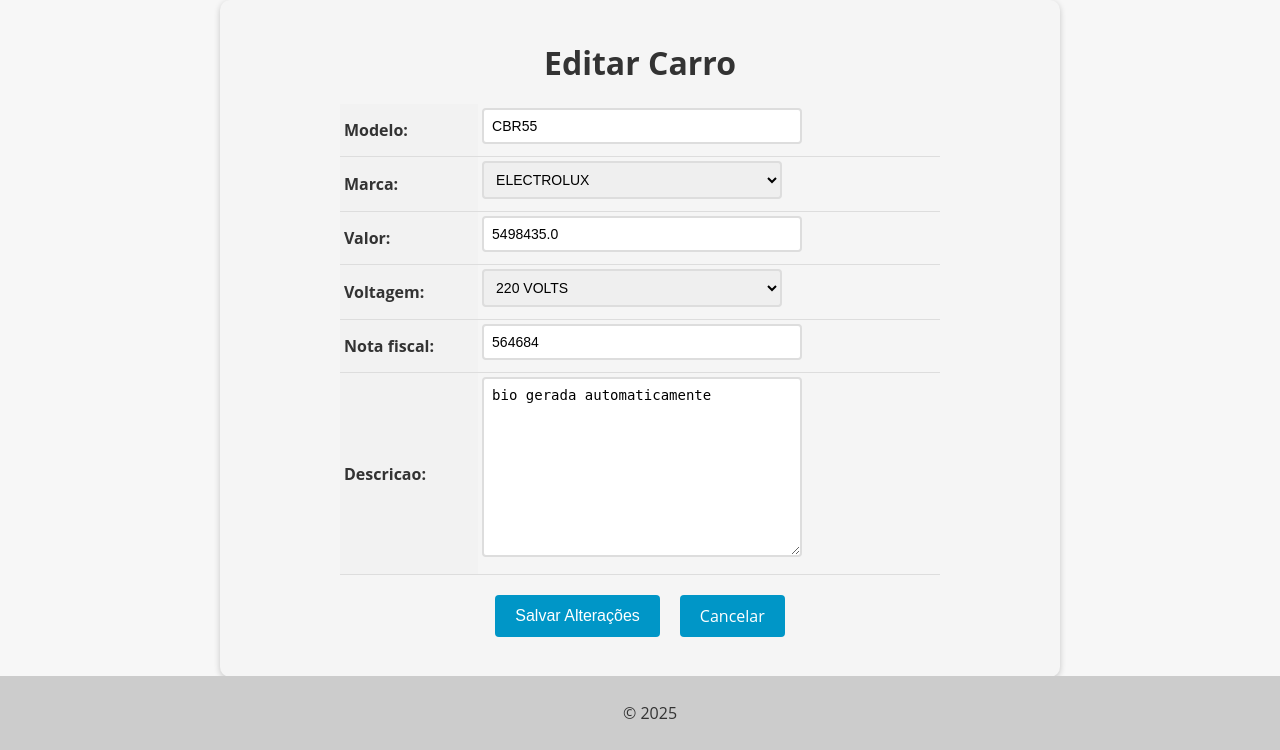
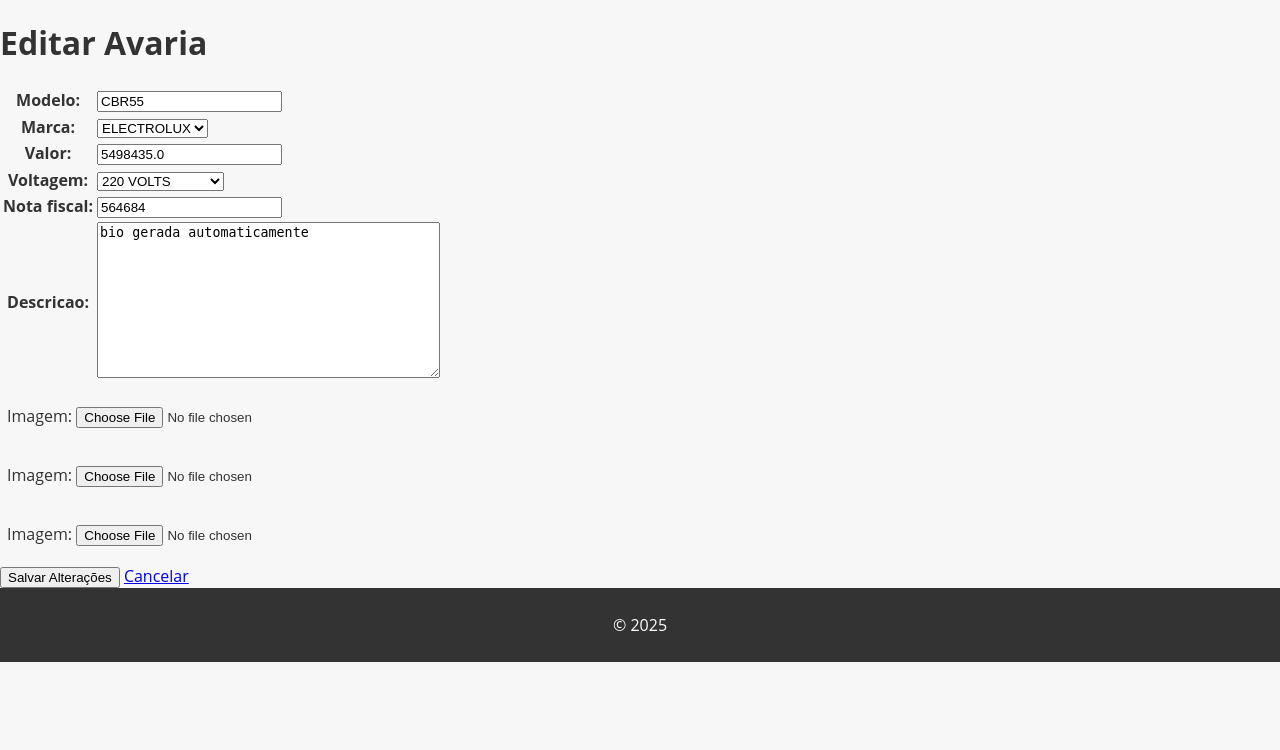
Before and after one commit to vtrdll/django-avarias, a Django app: page /avarias/19/update/ in a window 1280 px wide. Shown: the part 50-800 px from the top of the page. Run offline with Django 5.2, Linux system fonts and the light colour scheme; a user stored in the database is signed in; data comes from the database, SQL or seed files in the repository; both versions use the stored data as it was after the commit.

Commit message:
implementado opções de alterações na imagem do produto

```diff
--- a/app/templates/base.html
+++ b/app/templates/base.html
@@ -20,13 +20,10 @@
     }
 
     footer {
-        background-color: #ccc;
-        color: #333;
-        padding: 10px;
-        text-align: center;
-        position:absolute;
-        bottom:0;
-        width:100%;
+      background-color: #333;
+      color: #fff;
+      text-align: center;
+      padding: 10px;
     }
 
     nav {
--- a/app/urls.py
+++ b/app/urls.py
@@ -36,4 +36,5 @@ urlpatterns = [
     path('avarias/<int:avaria_id>/detalhes/', detalhes_avaria, name='detalhes_imagens'),
 
 
+
 ] + static(settings.MEDIA_URL, document_root = settings.MEDIA_ROOT)
--- a/avarias/forms.py
+++ b/avarias/forms.py
@@ -21,3 +21,9 @@ class ImagemModelForm(forms.ModelForm):
     class Meta:
         model = ImagemReferencia
         fields = ['imagem']
+
+    def clean_value(self):
+        value = getattr(ImagemModelForm, 'imagem')
+        if value is None:
+            self.add_error('Preencha todas as imagens')
+        return value
--- a/avarias/templates/avaria_delete.html
+++ b/avarias/templates/avaria_delete.html
@@ -55,7 +55,7 @@
         {% csrf_token %}
         <div class="buttons-container">
           <button type="submit" class="btn btn-danger">Deletar Carro</button>
-          <a href="{% url 'avarias_delete' pk=object.pk %}" class="btn btn-secondary">Cancelar</a>
+          <a href="{% url 'avarias_detail'  avaria.pk %}" class="btn btn-secondary">Cancelar</a>
         </div>
       </form>
     </div>
--- a/avarias/templates/avaria_update.html
+++ b/avarias/templates/avaria_update.html
@@ -1,123 +1,41 @@
 {% extends "base.html" %}
 
 {% block content %}
-
-  <style>
-    form {
-      max-width: 800px;
-      margin: 0 auto;
-      padding: 20px;
-      background-color: #f5f5f5;
-      border-radius: 10px;
-      box-shadow: 0 2px 6px rgba(0, 0, 0, 0.2);
-    }
-
-    form h1 {
-      font-size: 2rem;
-      margin-bottom: 20px;
-      text-align: center;
-    }
-
-    table {
-      margin: 0 auto;
-      border-collapse: collapse;
-      width: 100%;
-      max-width: 600px;
-    }
-
-    th, td {
-      padding: 4px;
-      text-align: left;
-      border-bottom: 1px solid #ddd;
-    }
-
-    th {
-      background-color: #f2f2f2;
-    }
-
-    input[type="text"], input[type="number"], select, textarea {
-      padding: 8px;
-      font-size: 14px;
-      border: 2px solid #ddd;
-      border-radius: 4px;
-      width: 100%;
-      max-width: 300px;
-      margin-bottom: 8px;
-      transition: border-bottom-color 0.3s ease-in-out;
-    }
-
-    input[type="text"]:focus, input[type="number"]:focus, select:focus, textarea:focus {
-      outline: none;
-      border-bottom-color: #0096c7;
-    }
-
-    .btn {
-      background-color: #0096c7;
-      color: #fff;
-      border: none;
-      padding: 10px 20px;
-      font-size: 16px;
-      border-radius: 4px;
-      cursor: pointer;
-      transition: background-color 0.3s ease-in-out;
-    }
-
-    .buttons-container {
-      display: flex;
-      justify-content: center;
-      margin-top: 20px;
-      margin-bottom: 20px;
-    }
-
-    .btn {
-      display: inline-block;
-      background-color: #0096c7;
-      color: #fff;
-      border: none;
-      padding: 10px 20px;
-      font-size: 16px;
-      border-radius: 4px;
-      cursor: pointer;
-      transition: background-color 0.3s ease-in-out;
-      margin: 0 10px;
-    }
-
-    .btn:hover {
-      background-color: #108eb8;
-    }
-
-    .btn-danger {
-      background-color: #d9534f;
-      text-decoration: none !important;
-    }
-
-    .btn-danger:hover {
-      background-color: #d2221c;
-    }
-
-    .error-message {
-      color: #d9534f;
-      font-size: 14px;
-      margin-top: 5px;
-    }
-
-    a {
-      text-decoration: none !important;
-    }
-
-  </style>
   <form method="post" enctype="multipart/form-data">
     {% csrf_token %}
-    <h1>Editar Carro</h1>
-    <table>
-      {{ form.as_table }}
-    </table>
-    <div>
-      <div class="buttons-container">
-        <input type="submit" value="Salvar Alterações" class="btn btn-primary">
-        <a href="{% url 'avarias_list' %}" class="btn btn-secondary">Cancelar</a>
+
+    <div class="container">
+      <div class="left-column">
+        <h1>Editar Avaria</h1>
+        <table>
+          {{ form.as_table }}  <!-- Campos do formulário de dados (Avaria) -->
+        </table>
+      </div>
+
+      <div class="right-column">
+        <table>
+          {{ formset.management_form }}
+          {% for form in formset %}
+            <tr>
+              <td>
+                {% if form.instance.imagem %}
+                  <img src="{{ form.instance.imagem.url }}" alt="Imagem" width="50">
+                {% endif %}
+              </td>
+              <td>
+                {{ form.as_p }}
+              </td>
+            </tr>
+          {% endfor %}
+        </table>
       </div>
     </div>
+
+    <div class="buttons-container">
+      <input type="submit" value="Salvar Alterações" class="btn btn-primary">
+      <a href="{% url 'avarias_detail' avaria.pk %}" class="btn btn-secondary">Cancelar</a>
+    </div>
+
   </form>
+
 {% endblock %}
-c
--- a/avarias/templates/avarias.html
+++ b/avarias/templates/avarias.html
@@ -104,7 +104,7 @@
 
       <a href="{% url 'avarias_detail' avaria.pk %}">
         <div class="avaria-card">
-          {% if avaria.primeira_imagem %}
+          {% if avaria.imagem %}
             <img src="{{ avaria.primeira_imagem.imagem.url }}" alt="{{ avaria.modelo }} - {{ avaria.marca}}" width="150">
           {% else %}
             <p>Não há imagens disponíveis.</p>
--- a/avarias/templates/new_avarias.html
+++ b/avarias/templates/new_avarias.html
@@ -24,4 +24,4 @@
 
     <button type="submit">Salvar</button>
   </form>
-{% endblock %}zzz
+{% endblock %}
--- a/avarias/views.py
+++ b/avarias/views.py
@@ -10,10 +10,48 @@ from django.utils.decorators import method_decorator
 from django.http import HttpResponseRedirect
 from .forms import ImagemModelForm
 from django.urls import reverse
+from django.contrib import messages
 
 from django.forms import modelformset_factory
 # Create your views here.'''
 
+
+
+class AvariaImagemCreateView(CreateView):
+    model = Avaria
+    form_class = AvariasModelForm
+    template_name = 'new_avarias.html'
+
+    def get_context_data(self, **kwargs):
+        context = super().get_context_data(**kwargs)
+        # Criar um formset para múltiplas imagens
+        ImagemFormSet = modelformset_factory(ImagemReferencia, form=ImagemModelForm, extra=3)  # extra=3 cria 3 formulários em branco
+        context['imagem_formset'] = ImagemFormSet(queryset=ImagemReferencia.objects.none())
+        return context
+
+    def form_valid(self, form):
+        # Salva a avaria
+
+        avaria = form.save()
+        # Processa o formset de imagens
+        imagem_formset = modelformset_factory(ImagemReferencia, form=ImagemModelForm)( self.request.POST, self.request.FILES)
+        if imagem_formset.is_valid():
+            for imagem_form in imagem_formset:
+                if imagem_form.is_valid():
+                    imagem = imagem_form.save(commit=False)
+                    imagem.avaria = avaria  # Associa a imagem à avaria
+                    imagem.save()
+
+        # Atribui a avaria salva a self.object
+
+
+        self.object = avaria
+        # Redireciona para a URL de sucesso usando o ID da avaria
+        return HttpResponseRedirect(self.get_success_url())
+
+    def get_success_url(self):
+        # Usa o reverse para gerar a URL correta com o ID da avaria
+        return reverse('avarias_detail', kwargs={'pk': self.object.id})
 
 class AvariasView(View):
 
@@ -72,9 +110,40 @@ class AvariaUpdateView(UpdateView):
     template_name = 'avaria_update.html'
     success_url = "/avarias/"
 
+    def get_context_data(self, **kwargs):
+        context = super().get_context_data(**kwargs)
 
-    def get_success_url(self):
-        return reverse_lazy('avarias_detail', kwargs = {'pk': self.object.pk})
+        # Obtém as imagens associadas à avaria
+        avaria = self.get_object()
+        imagens = avaria.imagens.all()
+
+        # Formset para o modelo ImagemReferencia
+        ImagemReferenciaFormSet = modelformset_factory(ImagemReferencia, form=ImagemModelForm, extra=0)
+        formset = ImagemReferenciaFormSet(queryset=imagens)
+
+        context['formset'] = formset
+        return context
+
+    def form_valid(self, form):
+        # Salva os dados da Avaria
+        avaria = form.save(commit=False)
+        avaria.save()
+
+        # Atualiza as imagens associadas
+        formset = modelformset_factory(ImagemReferencia, form=ImagemModelForm,)
+        imagens_formset = formset(self.request.POST, self.request.FILES, queryset=avaria.imagens.all())
+
+        if imagens_formset.is_valid():
+            for imagem_form in imagens_formset:
+                imagem_form.save()
+
+            messages.success(self.request, "Avaria e imagens atualizadas com sucesso!")
+            return redirect('avarias_detail', pk=avaria.pk)
+        else:
+            messages.error(self.request, "Erro ao atualizar as imagens.")
+            return self.render_to_response(self.get_context_data(form=form, formset=formset))
+
+
 
 
 @method_decorator(login_required(login_url='login_view'), name='dispatch')
@@ -87,56 +156,6 @@ class AvariaDeleteView(DeleteView):
         return '/avarias/'
 
 
-
-@method_decorator(login_required(login_url='login_view'), name='dispatch')
-class AvariaImagemCreateView(CreateView):
-    model = Avaria
-    form_class = AvariasModelForm
-    template_name = 'new_avarias.html'
-
-    def get_context_data(self, **kwargs):
-        context = super().get_context_data(**kwargs)
-        # Criar um formset para múltiplas imagens
-        ImagemFormSet = modelformset_factory(ImagemReferencia, form=ImagemModelForm, extra=3)  # extra=3 cria 3 formulários em branco
-        context['imagem_formset'] = ImagemFormSet(queryset=ImagemReferencia.objects.none())
-        return context
-
-    def form_valid(self, form):
-        # Salva a avaria
-        avaria = form.save()
-        print('avaria foi salva!')
-        # Processa o formset de imagens
-        imagem_formset = modelformset_factory(ImagemReferencia, form=ImagemModelForm)(self.request.POST, self.request.FILES)
-
-        if imagem_formset.is_valid():
-            print(f"Formulários válidos: {len(imagem_formset.cleaned_data)}")
-            for imagem_form in imagem_formset:
-                if imagem_form.is_valid():
-                    print(f"Formulário válido: {imagem_form.cleaned_data}")
-                    imagem = imagem_form.save(commit=False)
-                    imagem.avaria = avaria  # Associa a imagem à avaria
-                    imagem.save()
-                    print(f"Imagem {imagem.imagem.name} salva com sucesso!")  # Mensagem de depuração
-                else:
-                    print(f"Erros no formulário: {imagem_form.errors}")
-
-
-
-        # Atribui a avaria salva a self.object
-
-        else:
-            print("Formset de imagens não é válido!")
-            print(imagem_formset.errors)  # Exibe os erros de validação
-
-        self.object = avaria
-        # Redireciona para a URL de sucesso usando o ID da avaria
-        return HttpResponseRedirect(self.get_success_url())
-
-    def get_success_url(self):
-        # Usa o reverse para gerar a URL correta com o ID da avaria
-        return reverse('avarias_detail', kwargs={'pk': self.object.id})
-
-
 def detalhes_avaria(request, avaria_id):
     avaria = get_object_or_404(Avaria, id=avaria_id)
     return render(request, 'detalhes_imagens.html', {'avaria': avaria})
```
Also changed, not shown: avarias/templates/avarias_detail.html (+12 -1 lines), db.sqlite3, media/avarias/3.jpeg (added), media/avarias/3_6RqYJqu.jpeg (added), media/avarias/3_Q2B8Ucw.jpeg (added), media/avarias/WhatsApp_Image_2024-02-08_at_18_6VUbxg2.26.36_75958af9.jpg (added), media/avarias/WhatsApp_Image_2024-02-08_at_18_EEcFjMv.26.35_6165071c.jpg (added), media/avarias/WhatsApp_Image_2024-02-08_at_18_P9CRLI3.26.36_75958af9.jpg (added), media/avarias/WhatsApp_Image_2024-02-08_at_18_ZaTlGyi.26.35_6165071c.jpg (added).
